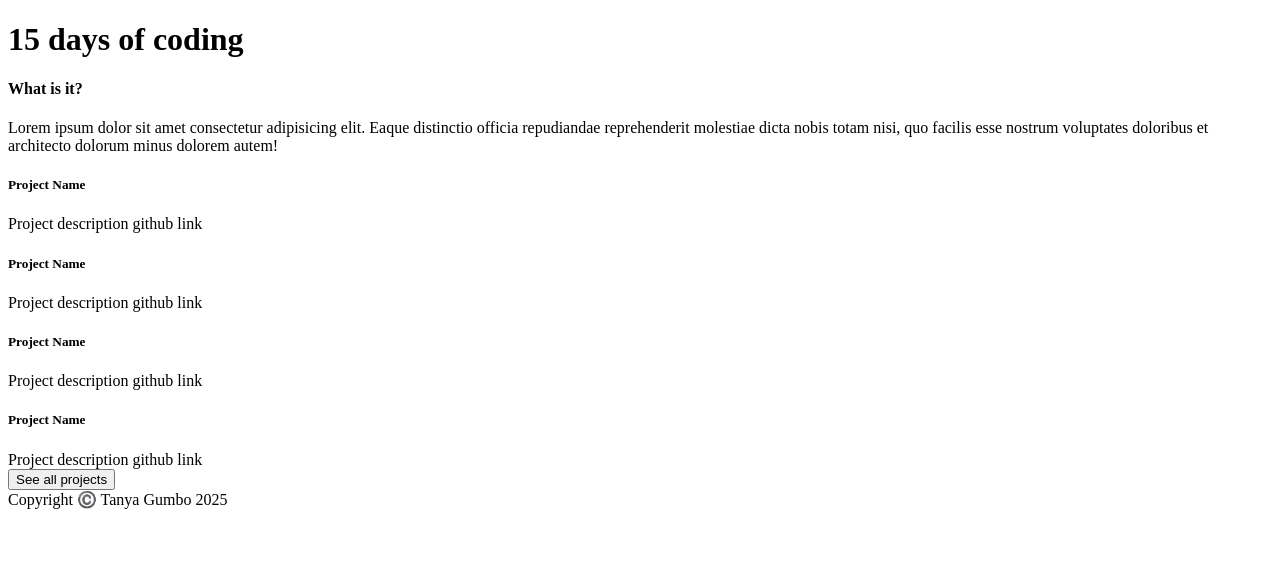
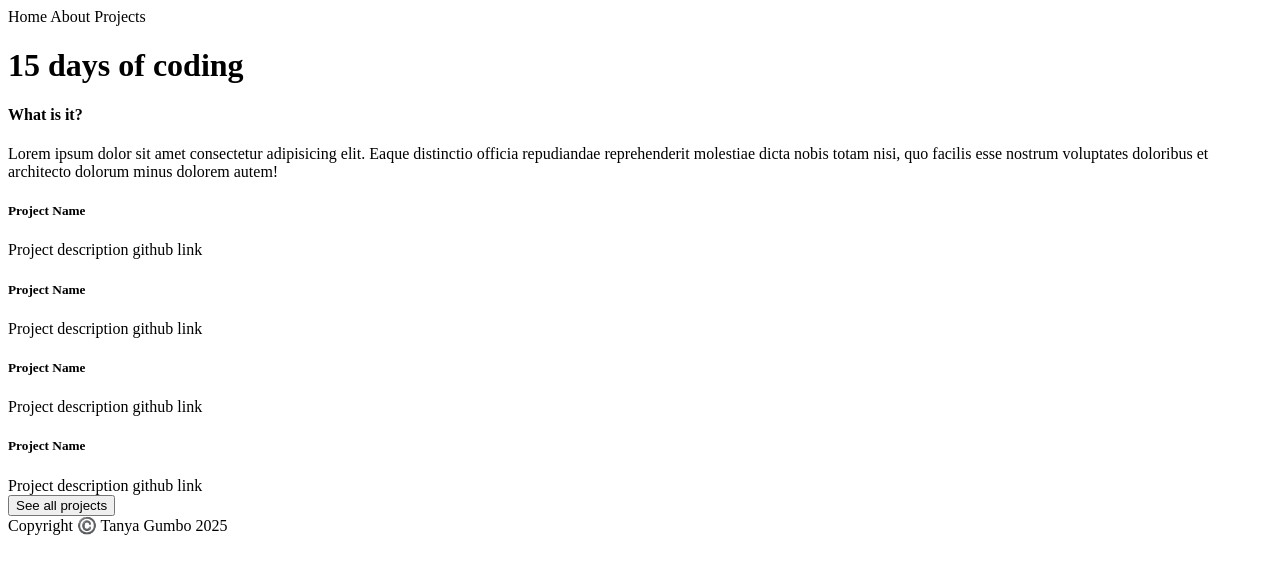
Before and after one commit to tanya-gumbo/project-portfolio-website, a plain HTML site: page index.html in a window 1280 px wide. Drawn offline with Linux system fonts and the light colour scheme.

Commit message:
feat(html): Add navigation bar

```diff
--- a/index.html
+++ b/index.html
@@ -9,6 +9,11 @@
 </head>
 <body>
     <div class="page-body">
+        <div class="navigation-bar">
+            <a>Home</a>
+            <a>About</a>
+            <a>Projects</a>
+        </div>
         <div class="heading">
             <h1>15 days of coding</h1>
         </div>
```
